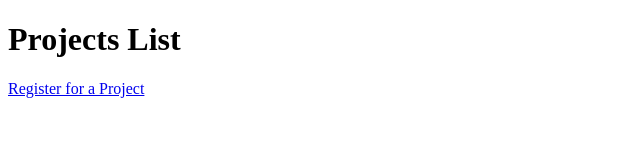
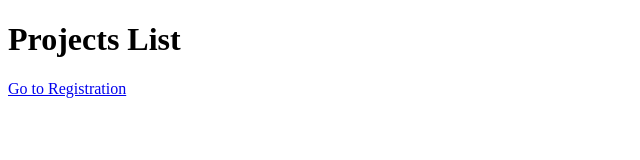
Before and after one commit to sai2510-dot/http-server, a website: page http-server/project.html in a window 1280 px wide. Shown: the full height of the page, 0-640 px from the left. Drawn offline with Linux system fonts and the light colour scheme.

Commit message:
Update project.html

```diff
--- a/http-server/project.html
+++ b/http-server/project.html
@@ -1,10 +1,8 @@
 <!DOCTYPE html>
 <html>
-<head>
-  <title>Projects</title>
-</head>
-<body>
-  <h1>Projects List</h1>
-  <a href="/registration">Register for a Project</a>
-</body>
+  <head><title>Projects</title></head>
+  <body>
+    <h1>Projects List</h1>
+    <a href="/registration">Go to Registration</a>
+  </body>
 </html>
```
